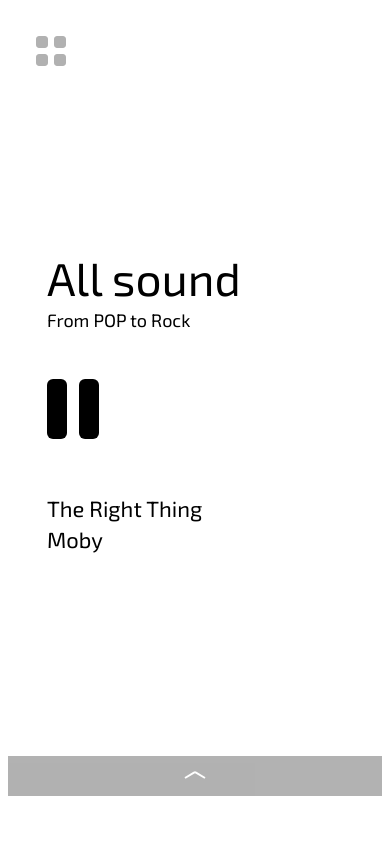
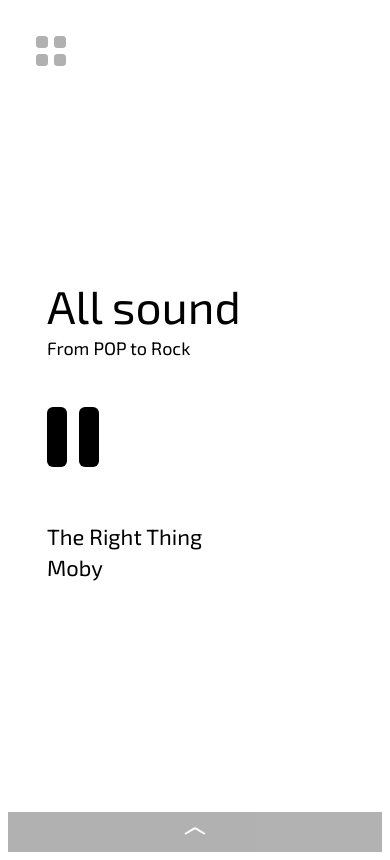
Before and after one commit to lyucean/soundsession, a Vue app: page /all in a window 390 px wide. Built offline with nearby package versions, Linux system fonts and the light colour scheme.

Commit message:
кросплатформено пофиксил высоту в мобильном браузере

```diff
--- a/src/components/home/home.css
+++ b/src/components/home/home.css
@@ -2,6 +2,7 @@
     --background-color: #fff;
     --text-color: #000;
     --playlist-button-color: #fff;
+    --real_height: 100;
 }
 
 .home {
@@ -122,7 +123,8 @@
 
     .home {
         grid-template-rows: 60px 1fr 40px;
-        height: calc(100vh - 56px);
+        height: var(--real_height);
+        /*height: calc(100vh - 56px);*/
     }
 
     .home__selector-link {
@@ -138,7 +140,8 @@
 
     .home {
         grid-template-rows: 60px 1fr 40px;
-        height: calc(100vh - 56px);
+        /*height: calc(100vh - 56px);*/
+        height: calc(var(--real_height, 1vh) * 100);
     }
 
     .home__selector-link {
--- a/src/components/home/home.vue
+++ b/src/components/home/home.vue
@@ -40,7 +40,9 @@
     computed: {
       setVarCSS () {
 
+        // смени цвет плейлиста
         let colorPlaylistBackground = this.station.colorBackground;
+
         // если задан отдельный цвет кнопки, применим
         if (typeof this.station.colorPlaylistButton !== 'undefined') {
           colorPlaylistBackground = this.station.colorPlaylistButton
@@ -50,7 +52,7 @@
           '--background-color': this.station.colorBackground,
           '--text-color': this.station.colorText,
           '--playlist-button-color': colorPlaylistBackground,
-
+          '--real_height': window.outerHeight + 'px', // нужно, чтоб подогнать высоту на мобильника и не было полосы прокутки
         }
       }
     },
```
